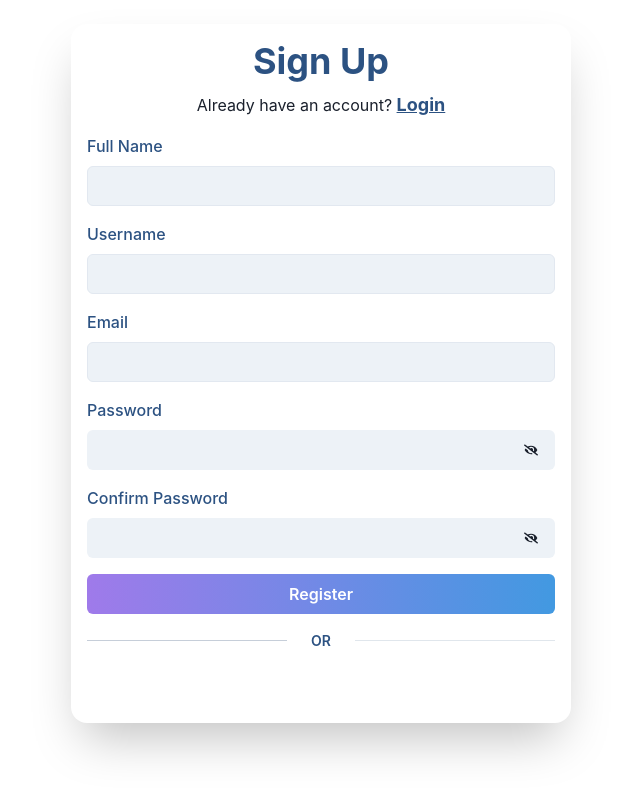
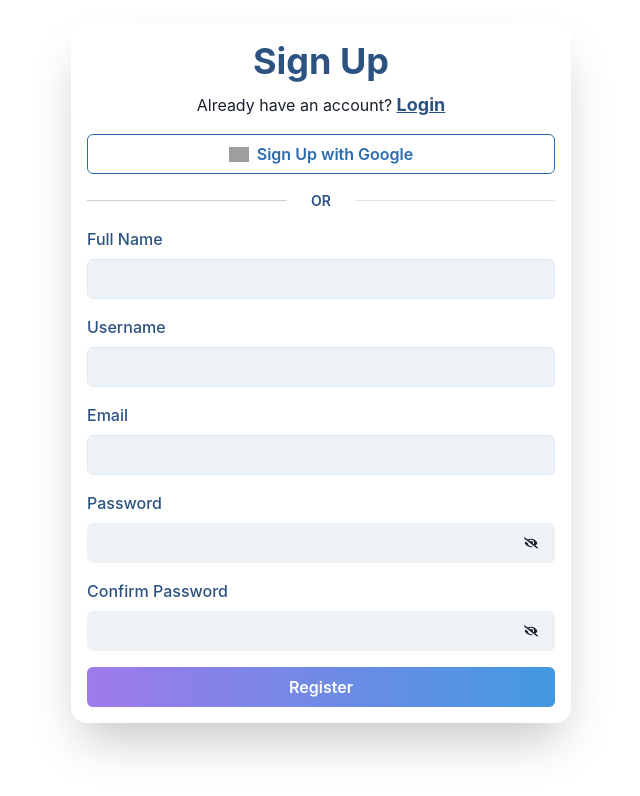
Before and after one commit to aashapun11/fitnessTracker, a React (Vite) app in the folder frontend/: page /signup in a window 1280 px wide. Shown: the top 796 px of the page, without its empty margins (319-959 px from the left). Built offline with nearby package versions, Linux system fonts and the light colour scheme; no server answers; grey boxes are pictures that could not be loaded.

Commit message:
Auth Design

```diff
--- a/frontend/src/components/Authentication/LoginForm.jsx
+++ b/frontend/src/components/Authentication/LoginForm.jsx
@@ -1,12 +1,11 @@
-import React, { useState } from "react";
-import { GoogleLogin } from "@react-oauth/google";
+import React, { useEffect, useState } from "react";
+import { useGoogleLogin } from "@react-oauth/google";
 
 import {
   Box,
   Button,
   Input,
   InputGroup,
-  Image,
   InputRightElement,
   Heading,
   VStack,
@@ -113,9 +112,13 @@ function LoginForm() {
 
 
 
-const handleGoogleLogin = async (credentialResponse) => {
+const handleGoogleLogin = useGoogleLogin({
+    onSuccess: async (tokenResponse) => {
     try {
-      const { credential } = credentialResponse;
+
+
+      const  credential  = tokenResponse.access_token;
+
 
       const { data : response } = await axios.post(
         `${import.meta.env.VITE_SERVER_URL}/api/auth/google`,
@@ -166,12 +169,16 @@ const handleGoogleLogin = async (credentialResponse) => {
         isClosable: true,
       });
     }
-  };
+  },
+})
+
+
 
 
   return (
     <Box p={2} textAlign={"center"}>
      <LightMode />
+
 
     <Flex
       minH="80vh"
@@ -265,24 +272,21 @@ const handleGoogleLogin = async (credentialResponse) => {
 
 
 
-<Box width="100%">
-<GoogleLogin
-
-      onSuccess={handleGoogleLogin}
-      onError={() =>
-        toast({
-          title: "Google Sign-In failed",
-          status: "error",
-          duration: 3000,
-          isClosable: true,
-        })
-
+ <Button
+      onClick={() => handleGoogleLogin()}
+      leftIcon={
+        <img
+          src="https://www.gstatic.com/firebasejs/ui/2.0.0/images/auth/google.svg"
+          width="20"
+          alt="google"
+        />
       }
-
-    />
-
-</Box>
-
+      variant="outline"
+      colorScheme="blue"
+      width="100%"
+    >
+      Sign in with Google
+    </Button>
 
 
 
--- a/frontend/src/components/Authentication/SignUpForm.jsx
+++ b/frontend/src/components/Authentication/SignUpForm.jsx
@@ -1,5 +1,5 @@
 import React, { useState } from "react";
-import { GoogleLogin } from "@react-oauth/google";
+import { useGoogleLogin } from "@react-oauth/google";
 
 import {
   Box,
@@ -124,10 +124,10 @@ function SignUpForm() {
     }
   };
 
-  const handleGoogleSignup = async (credentialResponse) => {
-    try {
-      const { credential } = credentialResponse;
-
+  const handleGoogleSignup =useGoogleLogin({
+      onSuccess: async (tokenResponse) => {
+      try {
+        const  credential  = tokenResponse.access_token;
       const { data : response  } = await axios.post(
         `${import.meta.env.VITE_SERVER_URL}/api/auth/google`,
         { token: credential }
@@ -177,7 +177,8 @@ function SignUpForm() {
         isClosable: true,
       });
     }
-  };
+  }
+  });
 
 
   return (
@@ -199,6 +200,36 @@ function SignUpForm() {
 
 
       <form onSubmit={submitHandler}>
+
+<Button
+      onClick={() => handleGoogleSignup()}
+      leftIcon={
+        <img
+          src="https://www.gstatic.com/firebasejs/ui/2.0.0/images/auth/google.svg"
+          width="20"
+          alt="google"
+        />
+      }
+      variant="outline"
+      colorScheme="blue"
+      width="100%"
+    >
+      Sign Up with Google
+    </Button>
+      <Flex align="center" width="100%" >
+  <Divider borderColor="gray.400" />
+  <Text
+    px={2}
+    fontWeight="semibold"
+    color={textColor}
+    fontSize="sm"
+    whiteSpace="nowrap"
+    m={4}
+  >
+    OR
+  </Text>
+  <Divider borderColor="gray.300" />
+</Flex>
 
 
         <VStack spacing={4}>
@@ -301,41 +332,6 @@ function SignUpForm() {
           </Button>
         </VStack>
       </form>
-
-    <Flex align="center" width="100%" >
-  <Divider borderColor="gray.400" />
-  <Text
-    px={2}
-    fontWeight="semibold"
-    color={textColor}
-    fontSize="sm"
-    whiteSpace="nowrap"
-    m={4}
-  >
-    OR
-  </Text>
-  <Divider borderColor="gray.300" />
-</Flex>
-
-
-
-  <Box width="100%">
-<GoogleLogin
-
-      onSuccess={handleGoogleSignup}
-      onError={() =>
-        toast({
-          title: "Google Sign-UP failed",
-          status: "error",
-          duration: 3000,
-          isClosable: true,
-        })
-
-      }
-
-    />
-
-</Box>
   </Box>
 
     </Box>
```
